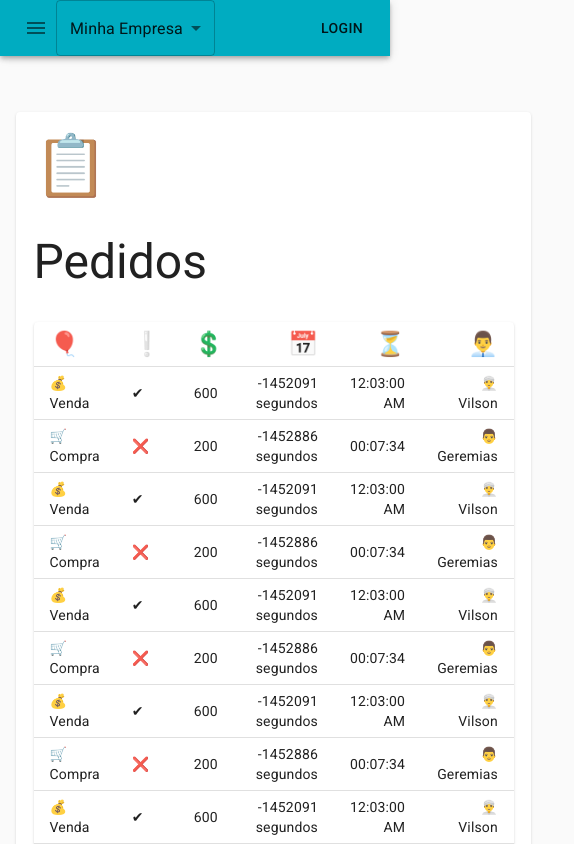
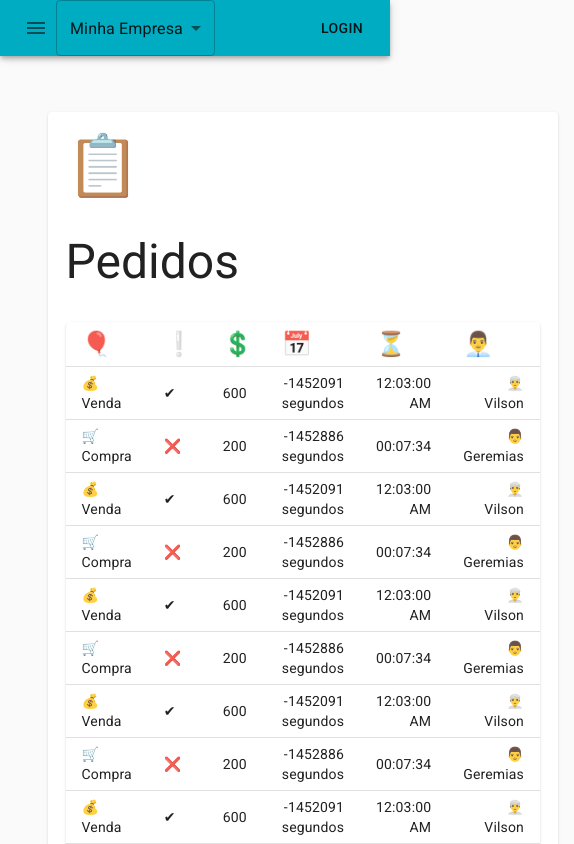
Before and after one commit to CavernaTech/breeze, a React (Create React App) app: page /pedidos in a window 390 px wide. Shown: the top 844 px of the page, 574 px wide, since content can reach past the window. Built offline with nearby package versions, Linux system fonts and the light colour scheme; a web font is replaced by a local one.

Commit message:
Ajustes de responsividade

```diff
--- a/src/components/emojiTableCell.component.jsx
+++ b/src/components/emojiTableCell.component.jsx
@@ -1,10 +1,23 @@
 import { TableCell, Tooltip, Typography } from "@mui/material";
+import { makeStyles } from "@mui/styles";
 
-function EmojiCell({ align, emoji, tooltip }) {
+const useStyles = makeStyles((theme) => ({
+  title: {
+    width: "2ch",
+    whiteSpace: "nowrap",
+    overflow: "hidden",
+    [theme.breakpoints.up("md")]: {
+      width: "100%"
+    }
+  },
+}));
+
+function EmojiCell({ align, emoji, title }) {
+  const classes = useStyles();
   return (
-    <Tooltip title={tooltip}>
-      <TableCell align={align || "inherit"}>
-        <Typography variant="h5">{emoji}</Typography>
+    <Tooltip title={title}>
+      <TableCell align={align || "inherit"} >
+        <Typography variant="h5" className={classes.title}>{emoji} - {title}</Typography>
       </TableCell>
     </Tooltip>
   );
--- a/src/components/page.component.jsx
+++ b/src/components/page.component.jsx
@@ -7,6 +7,7 @@ const useStyles = makeStyles((theme) => ({
     justifyContent:"center",
     alignItems:"center",
     minHeight:"100vh",
+    paddingLeft: theme.spacing(6)
   },
   paper: {
     padding: '1.1em',
```
